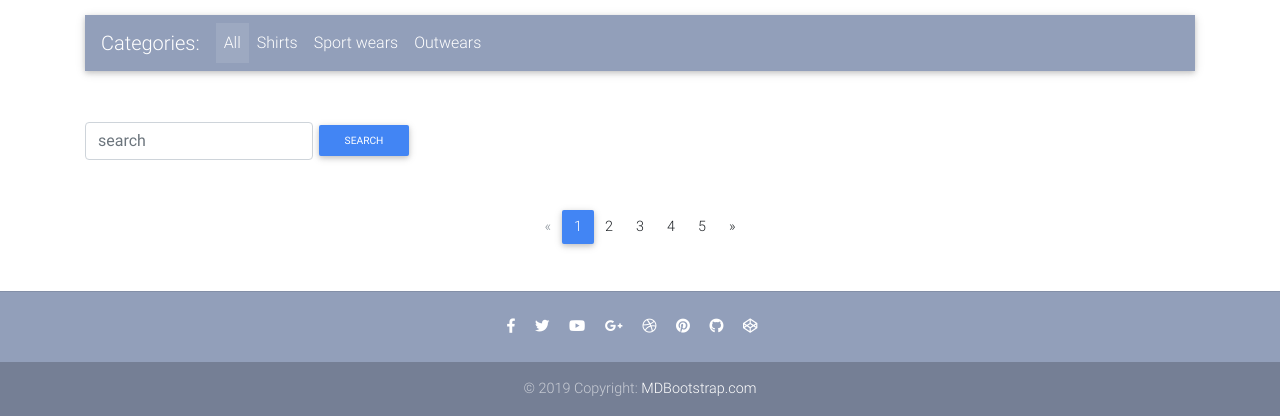
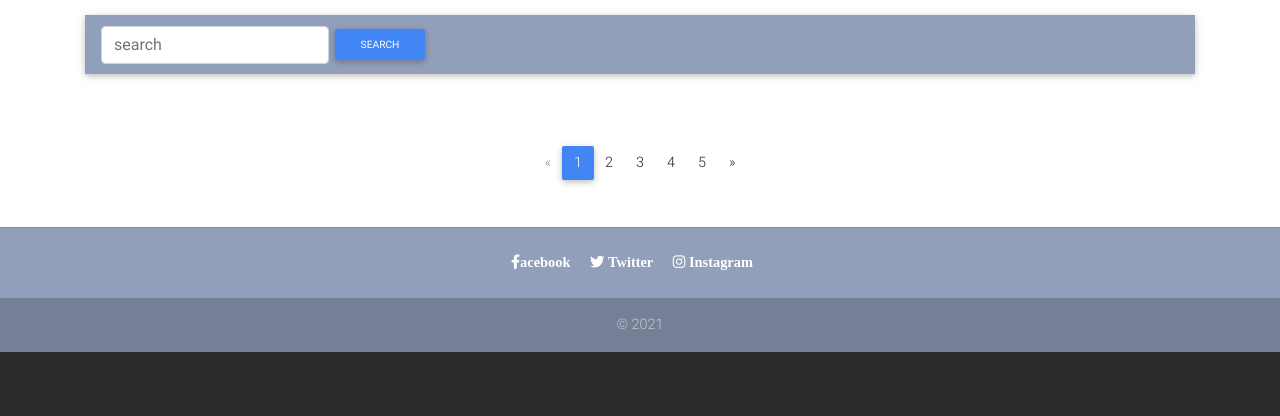
Before and after one commit to samuel025/Django-ecommerce-paystack, a Django app: page / in a window 1280 px wide. Shown: the part 553-969 px from the top of the page. After the commit the page ends 905 px from the top, so only its background shows below. Run offline with Django 3.2, Linux system fonts and the light colour scheme; the visitor is signed in with stand-in values (Sample User, id 1); data that the repository does not hold is empty; some libraries are stand-ins or nearby versions.

Commit message:
Fixed some bugs

```diff
--- a/core/views.py
+++ b/core/views.py
@@ -72,7 +72,7 @@ class CheckoutView(View):
 			if form.is_valid():
 				use_default_shipping = form.cleaned_data.get('use_default_shipping')
 				if use_default_shipping:
-					print('using default adress')
+
 					address_qs = Address.objects.filter(
 						user = self.request.user,
 						default = True
--- a/foodstore/settings.py
+++ b/foodstore/settings.py
@@ -79,6 +79,10 @@ AUTHENTICATION_BACKENDS = (
 )
 SITE_ID = 1
 LOGIN_REDIRECT_URL = '/'
+ACCOUNT_EMAIL_REQUIRED = True
+ACCOUNT_UNIQUE_EMAIL = True
+ACCOUNT_USERNAME_REQUIRED = False
+ACCOUNT_AUTHENTICATION_METHOD = 'email'
 
 CRISPY_TEMPLATE_PACK = 'bootstrap4'
 
--- a/templates/base.html
+++ b/templates/base.html
@@ -75,11 +75,7 @@
             </a>
           </li>
 
-          {% if request.user.is_authenticated %}
-          <li class="nav-item">
-            <a class="nav-link waves-effect" href="{% url 'checkout' %}">Checkout</a>
-          </li>
-          {% endif %}
+
         </ul>
 
         <!-- Right -->
@@ -109,26 +105,6 @@
           </li>
           {% endif %}
 
-
-
-
-
-          <li class="nav-item">
-            <a href="https://www.facebook.com/mdbootstrap" class="nav-link waves-effect" target="_blank">
-              <i class="fab fa-facebook-f"></i>
-            </a>
-          </li>
-          <li class="nav-item">
-            <a href="https://twitter.com/MDBootstrap" class="nav-link waves-effect" target="_blank">
-              <i class="fab fa-twitter"></i>
-            </a>
-          </li>
-          <li class="nav-item">
-            <a href="https://github.com/mdbootstrap/bootstrap-material-design" class="nav-link border border-light rounded waves-effect"
-              target="_blank">
-              <i class="fab fa-github mr-2"></i>MDB GitHub
-            </a>
-          </li>
         </ul>
 
       </div>
@@ -152,56 +128,7 @@
 {% block content %}
 
 {% endblock content %}
-  <!--Footer-->
-  <footer class="page-footer text-center font-small mt-4 wow fadeIn">
 
-
-    <hr class="my-4">
-
-    <!-- Social icons -->
-    <div class="pb-4">
-      <a href="https://www.facebook.com/mdbootstrap" target="_blank">
-        <i class="fab fa-facebook-f mr-3"></i>
-      </a>
-
-      <a href="https://twitter.com/MDBootstrap" target="_blank">
-        <i class="fab fa-twitter mr-3"></i>
-      </a>
-
-      <a href="https://www.youtube.com/watch?v=7MUISDJ5ZZ4" target="_blank">
-        <i class="fab fa-youtube mr-3"></i>
-      </a>
-
-      <a href="https://plus.google.com/u/0/b/107863090883699620484" target="_blank">
-        <i class="fab fa-google-plus-g mr-3"></i>
-      </a>
-
-      <a href="https://dribbble.com/mdbootstrap" target="_blank">
-        <i class="fab fa-dribbble mr-3"></i>
-      </a>
-
-      <a href="https://pinterest.com/mdbootstrap" target="_blank">
-        <i class="fab fa-pinterest mr-3"></i>
-      </a>
-
-      <a href="https://github.com/mdbootstrap/bootstrap-material-design" target="_blank">
-        <i class="fab fa-github mr-3"></i>
-      </a>
-
-      <a href="http://codepen.io/mdbootstrap/" target="_blank">
-        <i class="fab fa-codepen mr-3"></i>
-      </a>
-    </div>
-    <!-- Social icons -->
-    <!--Copyright-->
-    <div class="footer-copyright py-3">
-      © 2019 Copyright:
-      <a href="https://mdbootstrap.com/education/bootstrap/" target="_blank"> MDBootstrap.com </a>
-    </div>
-    <!--/.Copyright-->
-
-  </footer>
-  <!--/.Footer-->
 
   <!-- SCRIPTS -->
   <!-- JQuery -->
--- a/templates/checkout-page.html
+++ b/templates/checkout-page.html
@@ -89,7 +89,7 @@
                 <h6 class="my-0">{{order_item.quantity}} x {{ order_item.item.title }}</h6>
                 <small class="text-muted">{{ order_item.item.description }}</small>
               </div>
-              <span class="text-muted">${{ order_item.get_final_price }}</span>
+              <span class="text-muted">₦{{ order_item.get_final_price }}</span>
             </li>
             {% endfor %}
 
--- a/templates/final_checkout.html
+++ b/templates/final_checkout.html
@@ -37,7 +37,7 @@
                 <h6 class="my-0">{{order_item.quantity}} x {{ order_item.item.title }}</h6>
                 <small class="text-muted">{{ order_item.item.description }}</small>
               </div>
-              <span class="text-muted">${{ order_item.get_final_price }}</span>
+              <span class="text-muted">₦{{ order_item.get_final_price }}</span>
             </li>
             {% endfor %}
 
@@ -68,6 +68,7 @@
       <!--Grid row-->
 
     </div>
+    {% include "footer.html" %}
   </main>
 
 
--- /dev/null
+++ b/templates/footer.html
@@ -0,0 +1,30 @@
+  <footer class="page-footer text-center font-small mt-4 wow fadeIn">
+
+
+    <hr class="my-4">
+
+    <!-- Social icons -->
+    <div class="pb-4">
+      <a href="https://www.facebook.com/mdbootstrap" target="_blank">
+        <i class="fab fa-facebook-f mr-3"><strong>acebook</strong></i>
+      </a>
+
+      <a href="https://twitter.com/MDBootstrap" target="_blank">
+        <i class="fab fa-twitter mr-3"><strong> Twitter</strong></i>
+      </a>
+
+      <a href="https://twitter.com/MDBootstrap" target="_blank">
+        <i class="fab fa-instagram mr-3"><strong> Instagram</strong></i>
+      </a>
+
+
+    </div>
+    <!-- Social icons -->
+    <!--Copyright-->
+    <div class="footer-copyright py-3">
+      © 2021
+
+    </div>
+    <!--/.Copyright-->
+
+  </footer>
--- a/templates/home-page.html
+++ b/templates/home-page.html
@@ -152,7 +152,7 @@
       <nav class="navbar navbar-expand-lg navbar-dark mdb-color lighten-3 mt-3 mb-5">
 
         <!-- Navbar brand -->
-        <span class="navbar-brand">Categories:</span>
+
 
         <!-- Collapse button -->
         <button class="navbar-toggler" type="button" data-toggle="collapse" data-target="#basicExampleNav"
@@ -164,23 +164,19 @@
         <div class="collapse navbar-collapse" id="basicExampleNav">
 
           <!-- Links -->
-          <ul class="navbar-nav mr-auto">
-            <li class="nav-item active">
-              <a class="nav-link" href="#">All
-                <span class="sr-only">(current)</span>
-              </a>
-            </li>
-            <li class="nav-item">
-              <a class="nav-link" href="#">Shirts</a>
-            </li>
-            <li class="nav-item">
-              <a class="nav-link" href="#">Sport wears</a>
-            </li>
-            <li class="nav-item">
-              <a class="nav-link" href="#">Outwears</a>
-            </li>
 
-          </ul>
+
+
+              <form class="form-inline">
+                      <div class="form-group">
+                        {{myfilter.form.title}}
+                        <!-- <input class="form-control mr-sm-2" type="text" id="searchField" placeholder="Search" aria-label="Search"> -->
+                         <button type="submit" class="btn btn-primary btn-sm" id="searchbar">search</button>
+                      </div>
+              </form>
+
+
+
           <!-- Links -->
 
 
@@ -189,19 +185,7 @@
 
       </nav>
       <!--/.Navbar-->
-      <div class="">
 
-          <form class="form-inline">
-                <div class="form-group">
-                  {{myfilter.form.title}}
-                  <!-- <input class="form-control mr-sm-2" type="text" id="searchField" placeholder="Search" aria-label="Search"> -->
-                   <button type="submit" class="btn btn-primary btn-sm" id="searchbar">search</button>
-                </div>
-          </form>
-
-          <br>
-
-      </div>
       <!--Section: Products v.3-->
       <section class="text-center mb-4">
 
@@ -242,7 +226,7 @@
 
                   <h4 class="font-weight-bold blue-text">
 
-                    <strong>$
+                    <strong>₦
                     {% if item.discount_price %}
                       {{ item.discount_price }}
                     {% else %}
@@ -316,6 +300,7 @@
         <!--Pagination-->
       </div>
     </div>
+    {% include "footer.html" %}
   </main>
   <!--Main layout-->
 
@@ -323,8 +308,8 @@
  -->
 
 <script>
-  $( function() {
-    $( "#searchbar" ).autocomplete({
+  ₦( function() {
+    ₦( "#searchbar" ).autocomplete({
       source: '{% url 'home_page' %}',
       minLength: 2
     });
```
Also changed, not shown: foodstore/azure.py (deleted, +0 -30 lines), templates/order_summary.html (+7 -10 lines), templates/product-page.html (+4 -4 lines).
